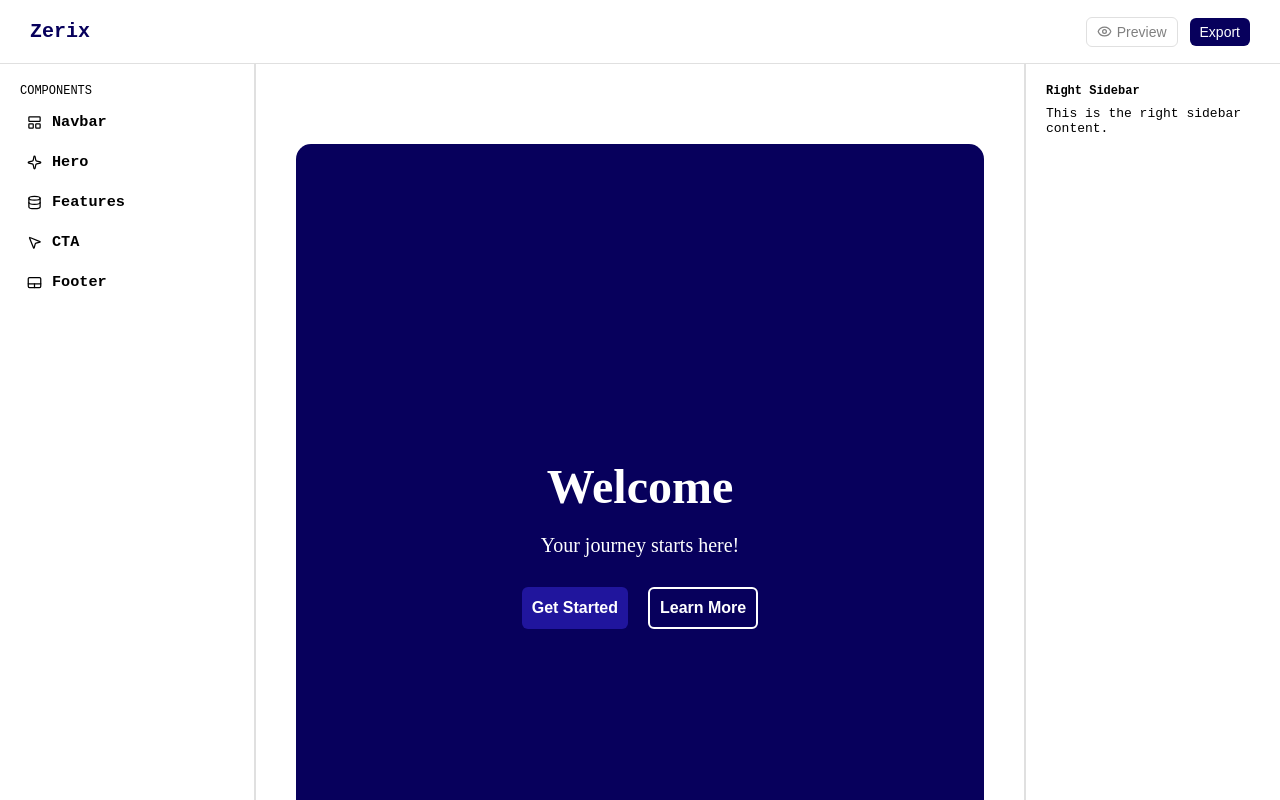
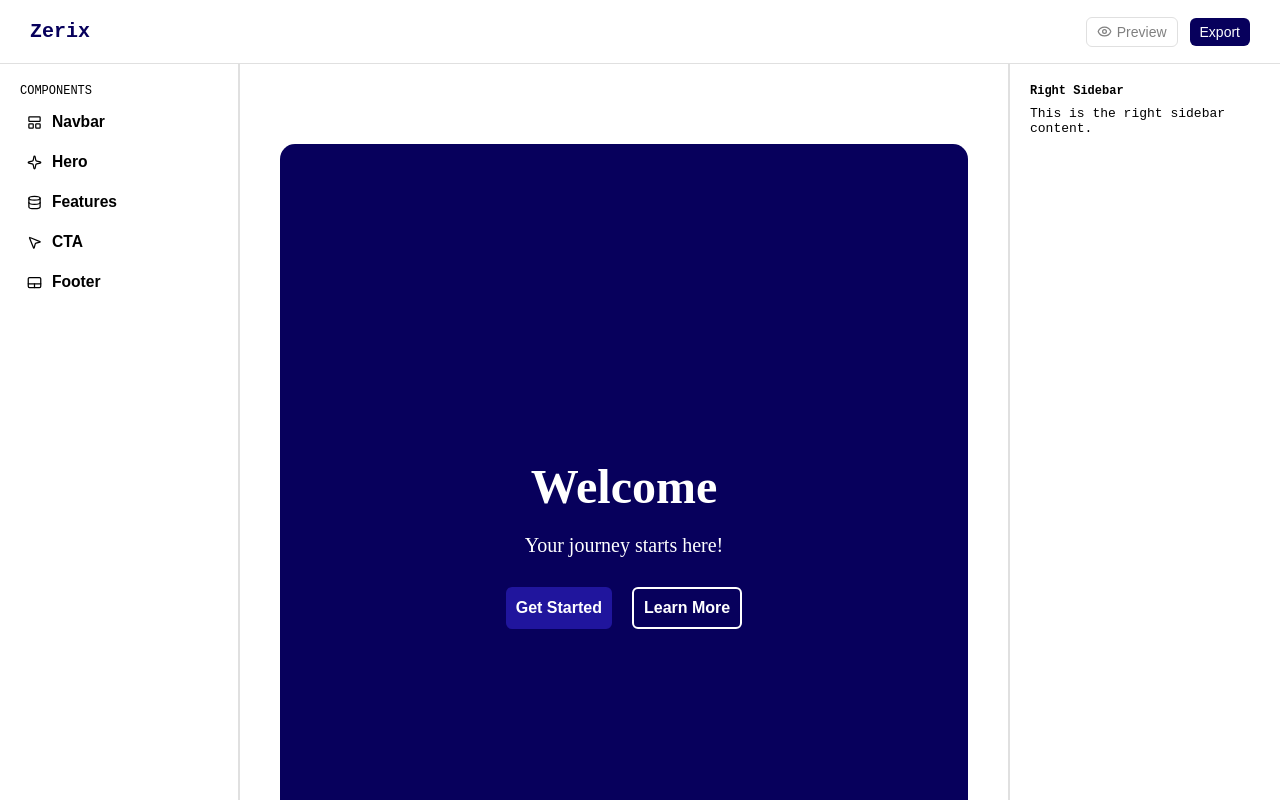
Before and after one commit to Sunjay77/zerix, a React (Vite) app: page / in a window 1280 px wide. Shown: the top 800 px of the page. Built offline with nearby package versions, Linux system fonts and the light colour scheme.

Commit message:
Refactor LeftSideBar and RightSideBar styles for consistency and improved layout

```diff
--- a/src/components/elements/sidebar/leftsidebar/LeftSideBarStyle.ts
+++ b/src/components/elements/sidebar/leftsidebar/LeftSideBarStyle.ts
@@ -1,31 +1,34 @@
 import styled from "styled-components";
 export const LeftSidebar = styled.div`
-  width: 20%;
-  height: 100vh;
+  width: 15rem;
+  height: calc(100vh - 4rem);
   display: flex;
   flex-direction: column;
   gap: 0.5rem;
-  border-right: 2px solid #e0e0e0;
+  border-right: .125rem solid #e0e0e0;
   font-family: monospace;
-  padding-left: 20px;
+  padding-left: 1.25rem;
   position: sticky;
   top: 0;
 `;
 export const SidebarHeading = styled.h2`
   font-weight: 100;
   font-size: small;
-  margin-top: 20px;
+  margin-top: 1.25rem;
 `;
 
-export const SidebarItem = styled.div`
+export const SidebarItem = styled.button`
   display: flex;
+  border:none;
   align-items: center;
-  gap: 10px;
+  gap: .625rem;
   cursor: pointer;
-  padding: 7px;
-  border-radius: 10px;
+  padding: .4375rem;
+  border-radius: .625rem;
+  background:transparent;
   &:hover {
     color: white;
     background: #07005c;
   }
+
 `;
--- a/src/components/elements/sidebar/leftsidebar/Leftsidebar.tsx
+++ b/src/components/elements/sidebar/leftsidebar/Leftsidebar.tsx
@@ -9,22 +9,29 @@ import {
   FooterIcon,
 } from "../../icons/AppIcons";
 const LeftSideBar: React.FC = () => {
+  function handleNavClick(id: string): void {
+    const element = document.getElementById(id);
+    if (element) {
+      element.scrollIntoView({ behavior: 'smooth' });
+    }
+  }
+
   return (
     <LeftSidebar>
       <SidebarHeading>COMPONENTS</SidebarHeading>
-      <SidebarItem>
+      <SidebarItem onClick={() => handleNavClick('navbar')}>
         <WindowsIcon /> <h3>Navbar</h3>
       </SidebarItem>
-      <SidebarItem>
+      <SidebarItem onClick={() => handleNavClick('hero')}>
         <HeroIcon /> <h3>Hero</h3>
       </SidebarItem>
-      <SidebarItem>
+      <SidebarItem onClick={() => handleNavClick('features')}>
         <FeatureIcon /> <h3>Features</h3>
       </SidebarItem>
-      <SidebarItem>
+      <SidebarItem onClick={() => handleNavClick('cta')}>
         <CtaIcon /> <h3>CTA</h3>
       </SidebarItem>
-      <SidebarItem>
+      <SidebarItem onClick={() => handleNavClick('footer')}>
         <FooterIcon /> <h3>Footer</h3>
       </SidebarItem>
     </LeftSidebar>
--- a/src/components/elements/sidebar/rightsidebar/RightSideBarStyle.ts
+++ b/src/components/elements/sidebar/rightsidebar/RightSideBarStyle.ts
@@ -3,23 +3,22 @@
 import styled from "styled-components";
 
 export const RightSideBarSection = styled.section`
-  width: 20%;
-  height: 100vh;
+  width: 15rem;
+  height: calc(100vh - 4rem);
   display: flex;
   flex-direction: column;
   gap: 0.5rem;
+  border-left: 0.125rem solid #e0e0e0;
   font-family: monospace;
-  padding-left: 20px;
+  padding-left: 1.25rem;
   position: sticky;
-  border-left: 2px solid #e0e0e0;
   top: 0;
-  right: 0;
 `;
 
 export const RightSideBarHeading = styled.h2`
   font-weight: bold;
   font-size: small;
-  margin-top: 20px;
+  margin-top: 1.25rem;
 `;
 
 export const RightSideBarTxt = styled.p``;
```
